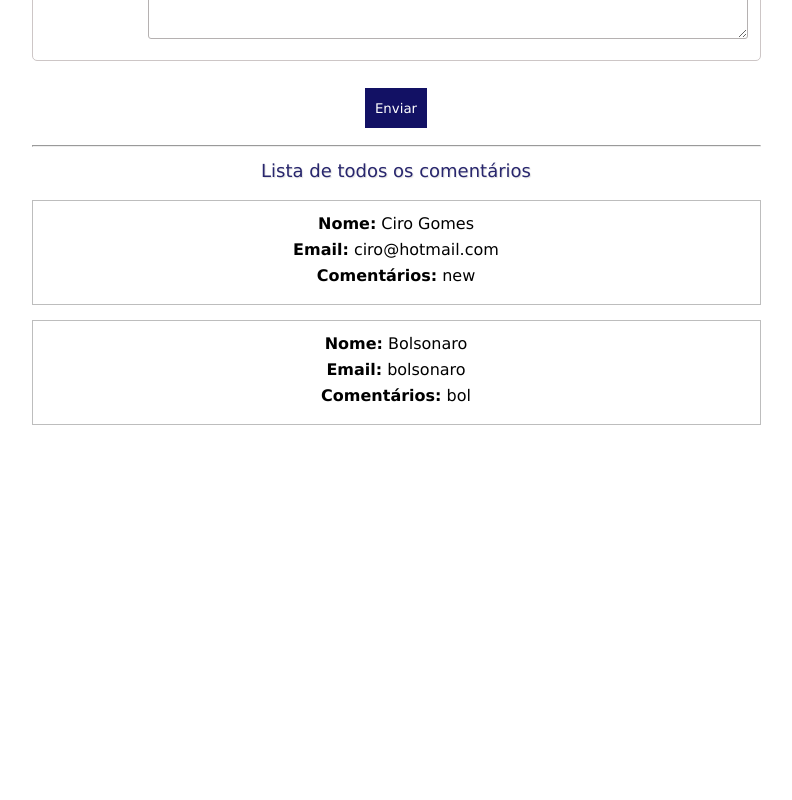
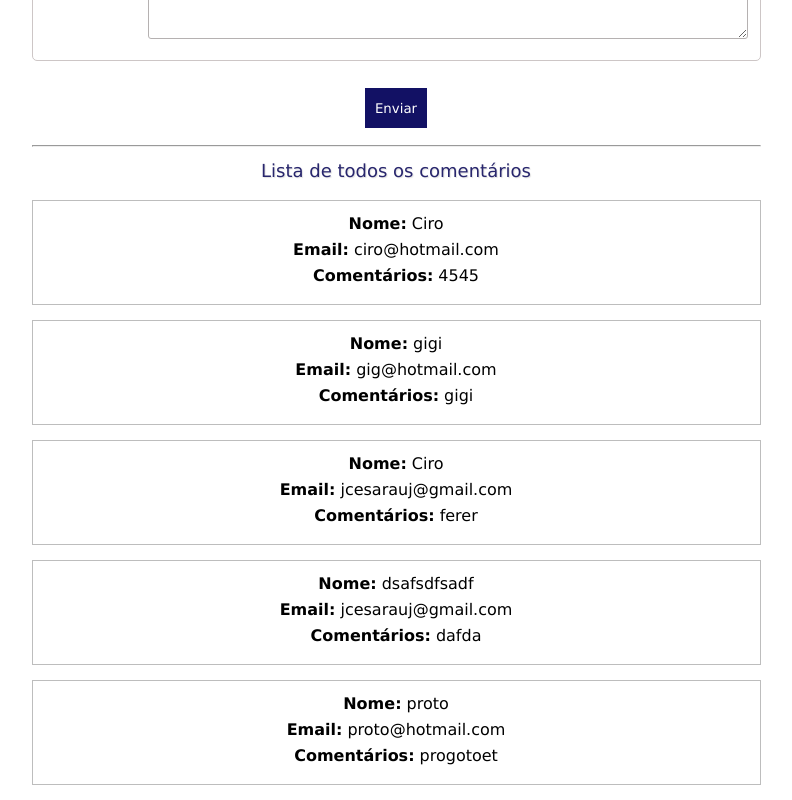
Before and after one commit to giovannirp/projetos-react, a React (Create React App) app in the folder delivery-full/: page /comentarios in a window 1280 px wide. Shown: the part 520-1320 px from the top of the page, without its empty margins (244-1036 px from the left). Before the commit the page ends 960 px from the top, so only its background shows below. Built offline with nearby package versions, Linux system fonts and the light colour scheme; data requests are answered from the project's data file.

Commit message:
fix: corrigindo bug de key na tela de comentários

```diff
--- a/delivery-full/db.json
+++ b/delivery-full/db.json
@@ -83,16 +83,34 @@
   ],
   "comentarios": [
     {
-      "nome": "Ciro Gomes",
+      "nome": "Ciro",
       "email": "ciro@hotmail.com",
-      "comentario": "new",
+      "comentario": "4545",
       "id": 1
     },
     {
-      "nome": "Bolsonaro",
-      "email": "bolsonaro",
-      "comentario": "bol",
+      "nome": "gigi",
+      "email": "gig@hotmail.com",
+      "comentario": "gigi",
       "id": 2
+    },
+    {
+      "nome": "Ciro",
+      "email": "jcesarauj@gmail.com",
+      "comentario": "ferer",
+      "id": 3
+    },
+    {
+      "nome": "dsafsdfsadf",
+      "email": "jcesarauj@gmail.com",
+      "comentario": "dafda",
+      "id": 4
+    },
+    {
+      "nome": "proto",
+      "email": "proto@hotmail.com",
+      "comentario": "progotoet",
+      "id": 5
     }
   ],
   "macarrao": [
--- a/delivery-full/src/Components/ListComentarios.js
+++ b/delivery-full/src/Components/ListComentarios.js
@@ -20,9 +20,9 @@ export default function ListComentarios() {
     <main>
       <div className="listComentarios">
         <h1>Lista de todos os comentários</h1>
-        {listComent.map((listComent, chave) => (
-          <div key={chave.id}>
-            <div className="divList">
+        {listComent.map((listComent, index) => (
+          <div key={index}>
+            <div className="divList" >
               <div className="content-list">
                 <strong>Nome: </strong>
                 {listComent.nome}
--- a/delivery-full/src/Pages/Comentarios.js
+++ b/delivery-full/src/Pages/Comentarios.js
@@ -2,9 +2,11 @@ import React from "react";
 import { useEffect } from "react";
 import { useState } from "react";
 import ListComentarios from "../Components/ListComentarios";
+import { useFetch } from "../hooks/useFetch";
 import "./Comentarios.scss";
 
 export default function Comentarios() {
+
   const [comentarios, setComentarios] = useState([]);
 
   const [nome, setNome] = useState("");
@@ -25,8 +27,6 @@ export default function Comentarios() {
       comentario
     }
 
-    console.log(comentarios)
-
     const response = await fetch("http://localhost:3000/comentarios", {
       method: "POST",
       headers: {
@@ -35,12 +35,15 @@ export default function Comentarios() {
       body: JSON.stringify(comentarios)
     })
 
+    const addComents = await response.json();
+
+    setComentarios((prevComents) =>{
+      console.log(prevComents)
+      return [...prevComents, addComents];
+    });
+
     clearInputs();
-
-    return await response.json();
   };
-
-
 
   return (
     <main>
```
